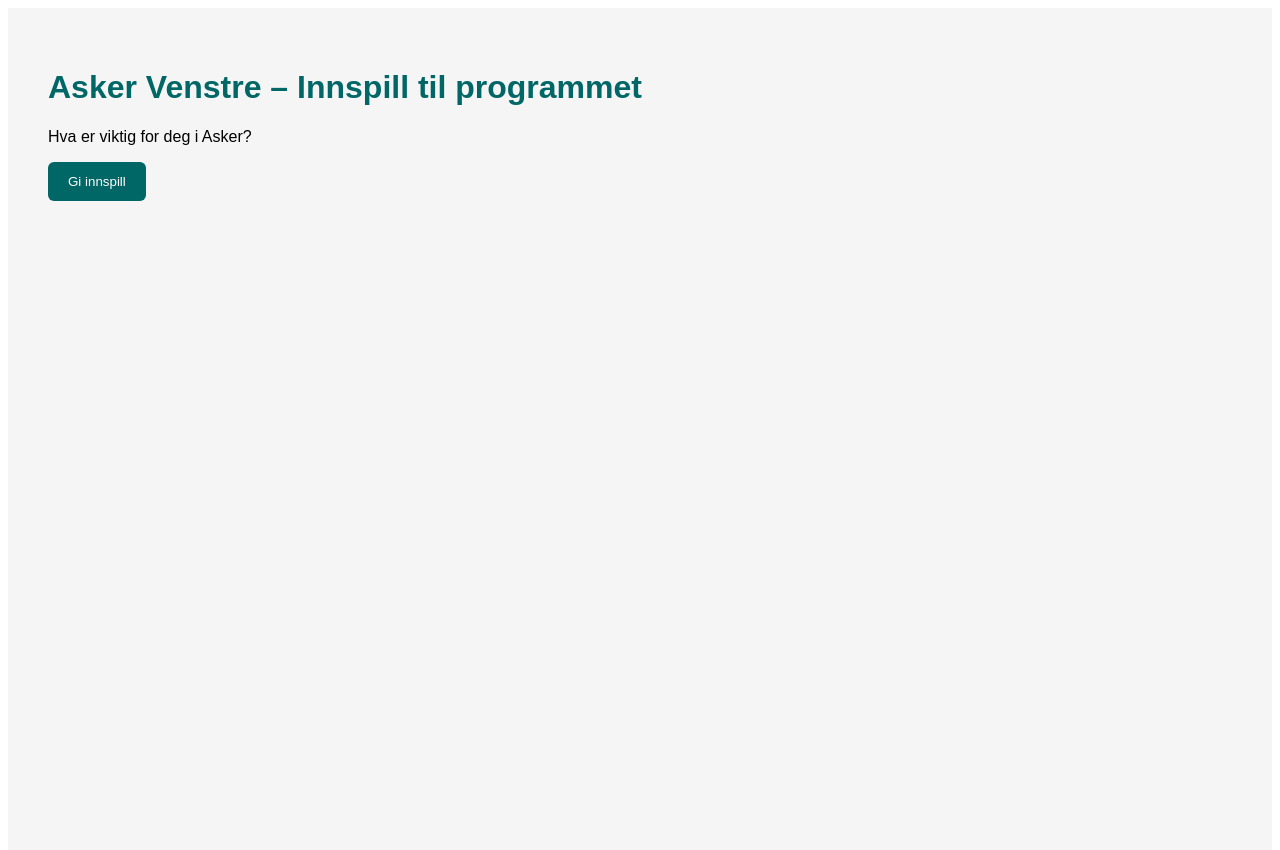
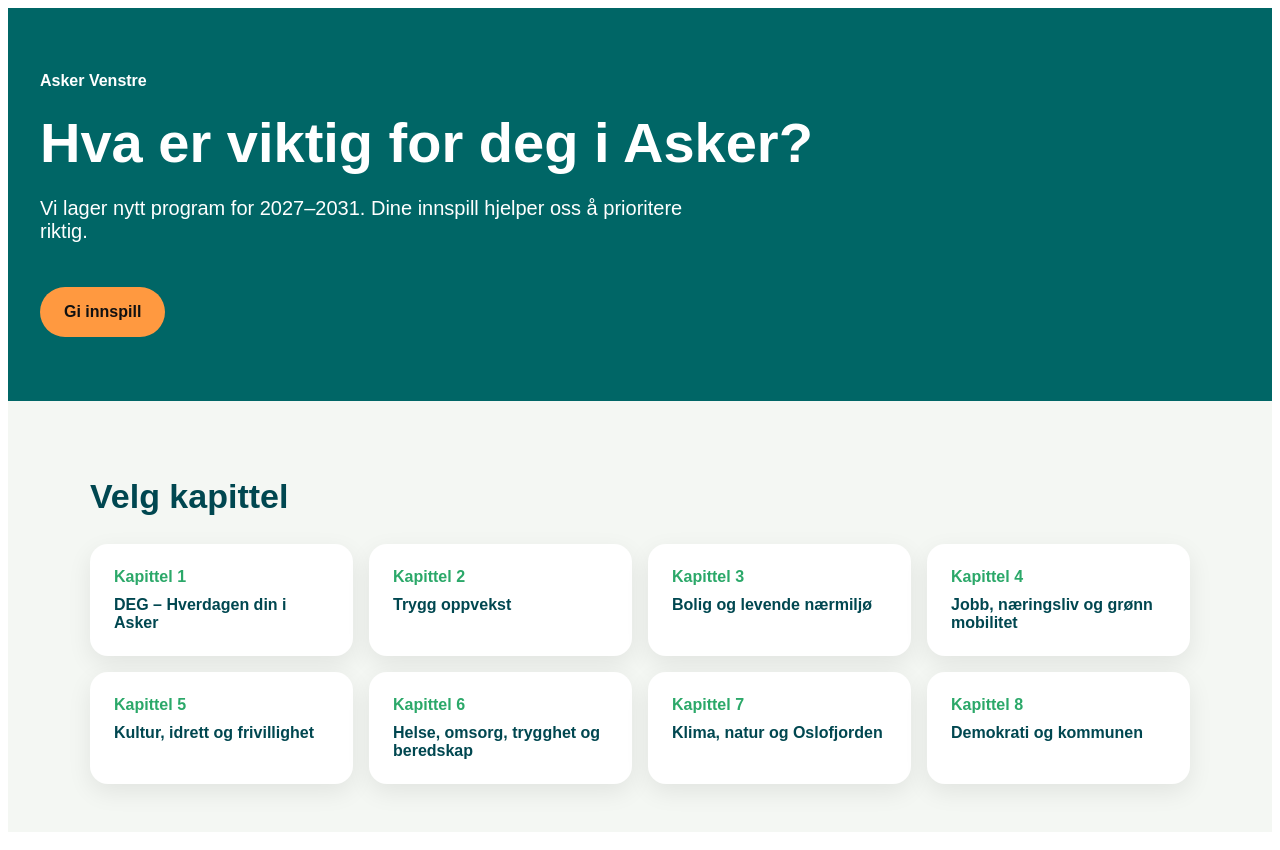
Before and after one commit to christianskrede-maker/asker-venstre-innspill, a Next.js app: page / in a window 1280 px wide. Shown: the top 850 px of the page. Built offline with nearby package versions, Linux system fonts and the light colour scheme.

Commit message:
Update page.tsx

```diff
--- a/app/page.tsx
+++ b/app/page.tsx
@@ -1,31 +1,47 @@
+const chapters = [
+  "DEG – Hverdagen din i Asker",
+  "Trygg oppvekst",
+  "Bolig og levende nærmiljø",
+  "Jobb, næringsliv og grønn mobilitet",
+  "Kultur, idrett og frivillighet",
+  "Helse, omsorg, trygghet og beredskap",
+  "Klima, natur og Oslofjorden",
+  "Demokrati og kommunen",
+];
+
 export default function Home() {
   return (
-    <main style={{
-      padding: "40px",
-      fontFamily: "sans-serif",
-      background: "#f5f5f5",
-      minHeight: "100vh"
-    }}>
-      <h1 style={{ color: "#006666" }}>
-        Asker Venstre – Innspill til programmet
-      </h1>
-
-      <p>
-        Hva er viktig for deg i Asker?
-      </p>
-
-      <a href="/innspill">
-        <button style={{
-          padding: "12px 20px",
-          background: "#006666",
-          color: "white",
-          border: "none",
-          borderRadius: "6px",
-          cursor: "pointer"
+    <main style={{ minHeight: "100vh", background: "#f4f7f3", fontFamily: "Arial, sans-serif" }}>
+      <section style={{ background: "#006666", color: "white", padding: "64px 32px" }}>
+        <p style={{ margin: 0, fontWeight: 700 }}>Asker Venstre</p>
+        <h1 style={{ fontSize: 56, maxWidth: 850, lineHeight: 1.05, margin: "24px 0" }}>
+          Hva er viktig for deg i Asker?
+        </h1>
+        <p style={{ fontSize: 20, maxWidth: 650 }}>
+          Vi lager nytt program for 2027–2031. Dine innspill hjelper oss å prioritere riktig.
+        </p>
+        <a href="/innspill" style={{
+          display: "inline-block", marginTop: 24, background: "#FF9940", color: "#111",
+          padding: "16px 24px", borderRadius: 999, fontWeight: 700, textDecoration: "none"
         }}>
           Gi innspill
-        </button>
-      </a>
+        </a>
+      </section>
+
+      <section style={{ padding: "48px 32px", maxWidth: 1100, margin: "0 auto" }}>
+        <h2 style={{ color: "#004750", fontSize: 34 }}>Velg kapittel</h2>
+        <div style={{ display: "grid", gridTemplateColumns: "repeat(auto-fit, minmax(240px, 1fr))", gap: 16 }}>
+          {chapters.map((chapter, index) => (
+            <a key={chapter} href={`/innspill?kapittel=${index + 1}`} style={{
+              background: "white", padding: 24, borderRadius: 18, color: "#004750",
+              textDecoration: "none", boxShadow: "0 8px 24px rgba(0,0,0,0.08)", fontWeight: 700
+            }}>
+              <div style={{ color: "#2ba869", marginBottom: 10 }}>Kapittel {index + 1}</div>
+              {chapter}
+            </a>
+          ))}
+        </div>
+      </section>
     </main>
   );
 }
```
